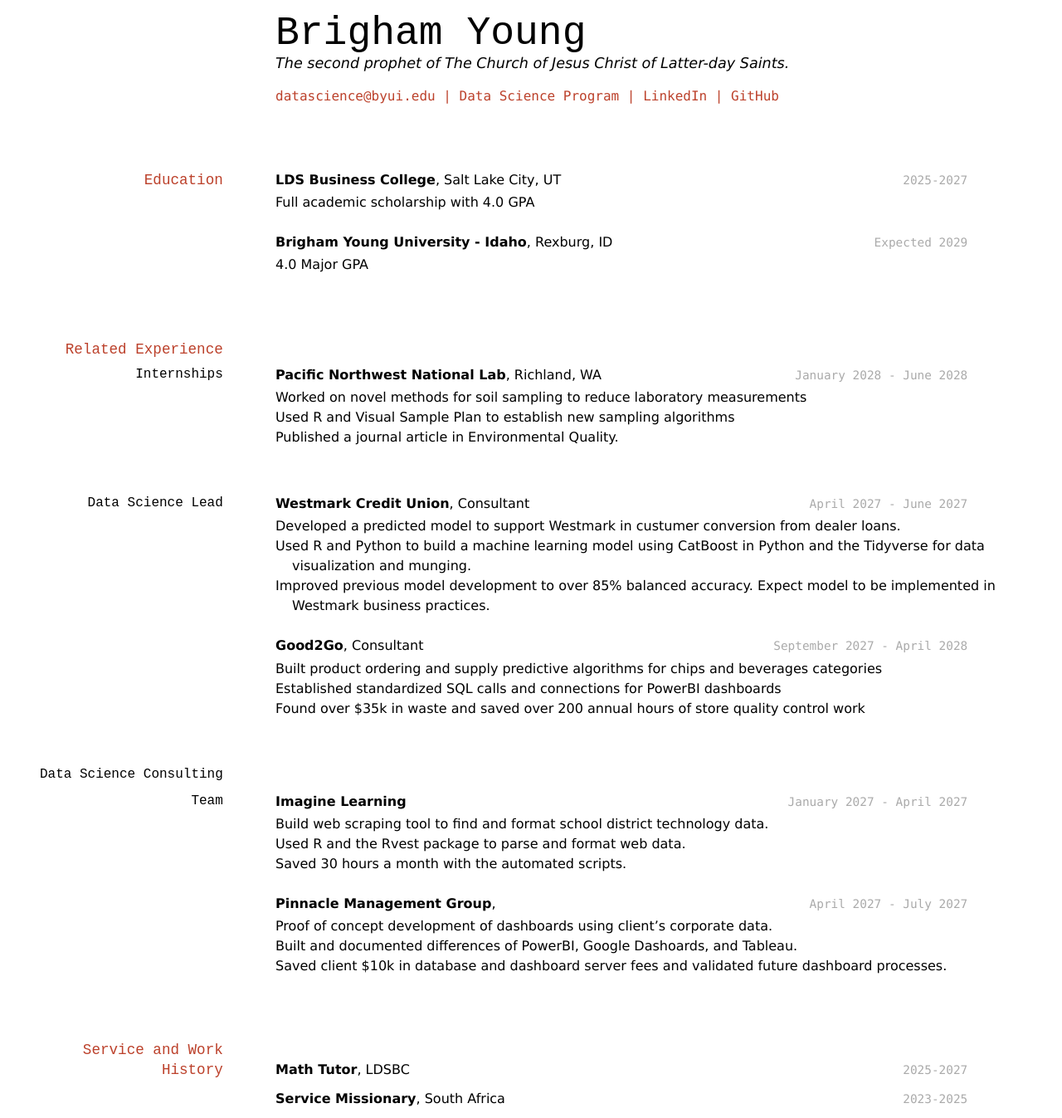
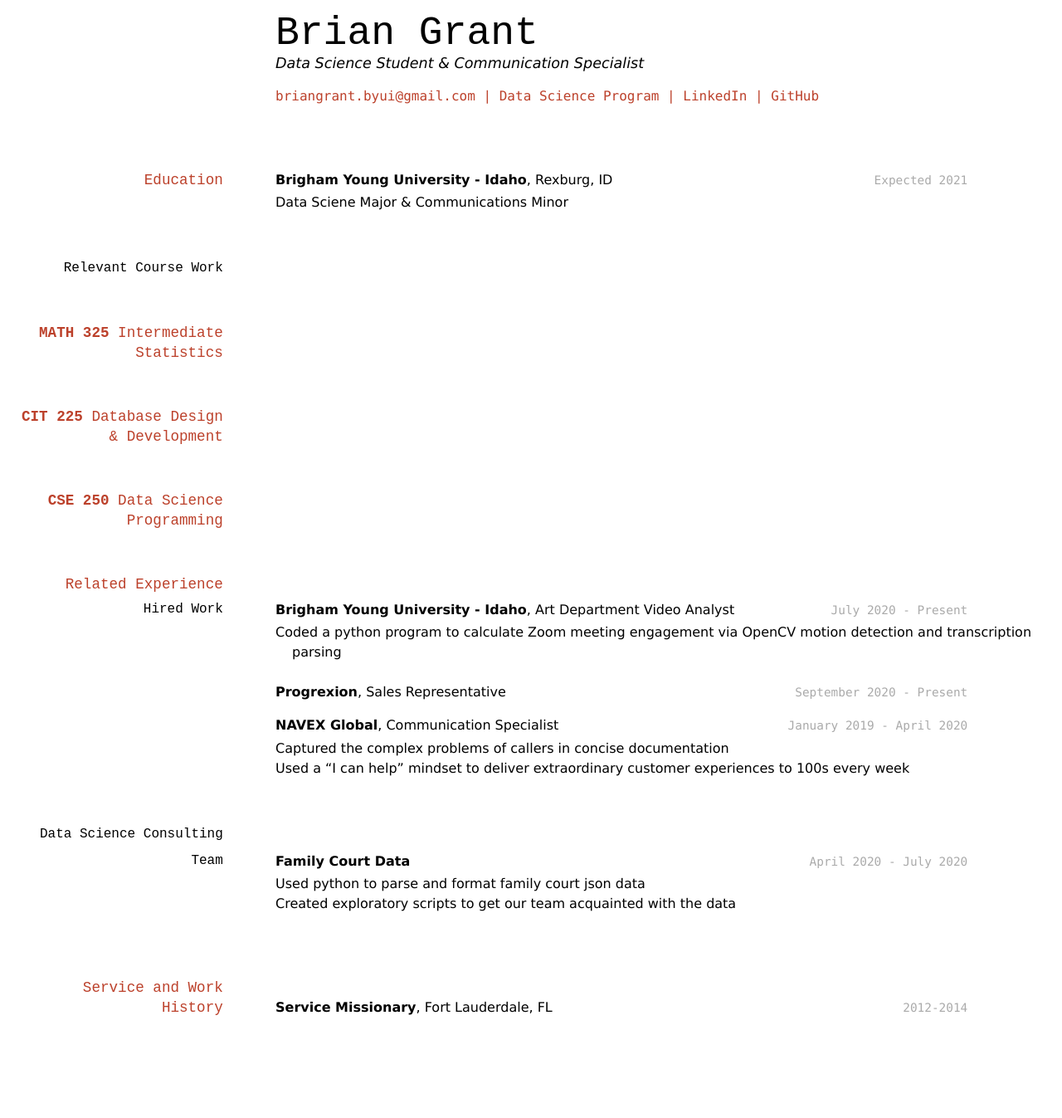
Before and after one commit to BrianGrant-Data/Resume, a Jekyll site: the page built from docs/index.md, in a window 1280 px wide. Shown: the whole page at 83% size. Built offline with Jekyll 4.4.1, drawn with Linux system fonts in a browser that asks for light colours; after the commit the page ends 1237 px from its top, so only the background shows below that.

Commit message:
Update index.md
Deleted filler content and replaced it with relevant information.

```diff
--- a/docs/index.md
+++ b/docs/index.md
@@ -1,84 +1,67 @@
 ---
 layout: cv
-title: Brigham Young's Resume
+title: Brian Grant's Resume
 ---
-# Brigham Young
-The second prophet of The Church of Jesus Christ of Latter-day Saints.
+# Brian Grant
+Data Science Student & Communication Specialist
 
 <div id="webaddress">
-<a href="datascience@byui.edu">datascience@byui.edu</a>
+<a href="briangrant.byui@gmail.com">briangrant.byui@gmail.com</a>
 | <a href="https://byuidatascience.github.io/development.html">Data Science Program</a>
-| <a href="https://www.linkedin.com/groups/13537407/">LinkedIn</a>
-| <a href="https://github.com/byuids-resumes">GitHub</a>
+| <a href="https://linkedin.com/in/brian-grant">LinkedIn</a>
+| <a href="https://github.com/BrianGrant-Data">GitHub</a>
 </div>
 
 <!-- https://www.monique.tech/the-art-of-markdown -->
 
 ## Education
 
-`2025-2027`
-__LDS Business College__, Salt Lake City, UT
-
-- Full academic scholarship with 4.0 GPA
-
-`Expected 2029`
+`Expected 2021`
 __Brigham Young University - Idaho__, Rexburg, ID
 
-- 4.0 Major GPA
+- Data Sciene Major & Communications Minor
 
+### Relevant Course Work
+
+__MATH 325__ Intermediate Statistics
+-
+
+__CIT 225__ Database Design & Development
+-
+
+__CSE 250__ Data Science Programming
+-
 
 ## Related Experience
 
-### Internships
+### Hired Work
 
-`January 2028 - June 2028`
-__Pacific Northwest National Lab__, Richland, WA
+`July 2020 -  Present`
+__Brigham Young University - Idaho__, Art Department Video Analyst
+- Coded a python program to calculate Zoom meeting engagement via OpenCV motion detection and transcription parsing
 
-- Worked on novel methods for soil sampling to reduce laboratory measurements
-- Used R and Visual Sample Plan to establish new sampling algorithms
-- Published a journal article in Environmental Quality.
+`September 2020 - Present`
+__Progrexion__, Sales Representative
+-
 
-### Data Science Lead
-
-`April 2027 - June 2027`
-__Westmark Credit Union__, Consultant
-
-- Developed a predicted model to support Westmark in custumer conversion from dealer loans.
-- Used R and Python to build a machine learning model using CatBoost in Python and the Tidyverse for data visualization and munging.
-- Improved previous model development to over 85% balanced accuracy. Expect model to be implemented in Westmark business practices.
-
-`September 2027 - April 2028`
-__Good2Go__, Consultant
-
-- Built product ordering and supply predictive algorithms for chips and beverages categories
-- Established standardized SQL calls and connections for PowerBI dashboards
-- Found over $35k in waste and saved over 200 annual hours of store quality control work
+`January 2019 - April 2020`
+__NAVEX Global__, Communication Specialist
+- Captured the complex problems of callers in concise documentation
+- Used a “I can help” mindset to deliver extraordinary customer experiences to 100s every week
 
 ### Data Science Consulting Team
 
-`January 2027 - April 2027`
-__Imagine Learning__
+`April 2020 - July 2020`
+__Family Court Data__
 
-- Build web scraping tool to find and format school district technology data.
-- Used R and the Rvest package to parse and format web data.
-- Saved 30 hours a month with the automated scripts.
-
-`April 2027 - July 2027`
-__Pinnacle Management Group__,
-
-- Proof of concept development of dashboards using client's corporate data.
-- Built and documented differences of PowerBI, Google Dashoards, and Tableau.
-- Saved client $10k in database and dashboard server fees and validated future dashboard processes.
+- Used python to parse and format family court json data
+- Created exploratory scripts to get our team acquainted with the data
 
 
 ## Service and Work History
 
-`2025-2027`
-__Math Tutor__, LDSBC
-
-
-`2023-2025`
-__Service Missionary__, South Africa
+`2012-2014`
+__Service Missionary__, Fort Lauderdale, FL
 
 
 
```
